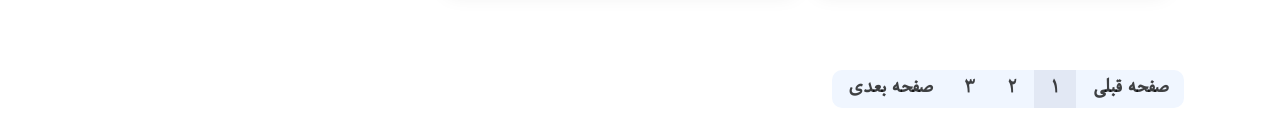
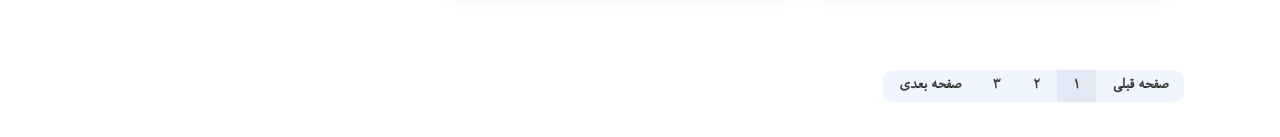
Before and after one commit to yasibena/react-store, a React (Create React App) app: page /products in a window 1280 px wide. Shown: the part 2001-2138 px from the top of the page. Built offline with nearby package versions, Linux system fonts and the light colour scheme.

Commit message:
Update pagination.css

```diff
--- a/src/components/pagination.css
+++ b/src/components/pagination.css
@@ -3,7 +3,7 @@
 /*     margin: 3rem 9rem 3rem 0; */
     margin-bottom:2rem;
     border-radius: 10px;
-    font-size: calc(9px + 1vw);
+/*     font-size: calc(9px + 1vw); */
   }
 
   .pagination-lists {
```
